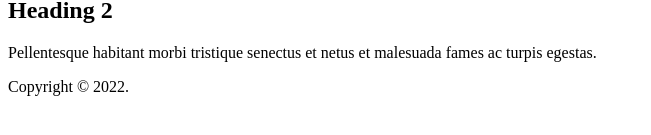
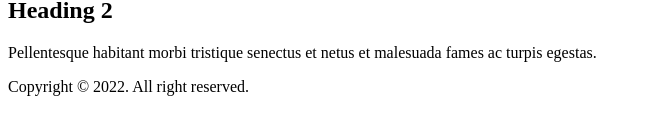
Before and after one commit to xenioushk/joint-project, a plain HTML site: page index.html in a window 1280 px wide. Shown: the part 121-256 px from the top of the page, without its empty margins (0-651 px from the left). Drawn offline with Linux system fonts and the light colour scheme.

Commit message:
update footer text. (#1)
Co-authored-by: Md Mahbub Alam Khan <md.m.khan@tuni.fi>

```diff
--- a/index.html
+++ b/index.html
@@ -14,7 +14,7 @@
     <p>Pellentesque habitant morbi tristique senectus et netus et malesuada fames ac turpis egestas.</p>
 
     <footer>
-      <p>Copyright &copy; 2022.</p>
+      <p>Copyright &copy; 2022. All right reserved.</p>
     </footer>
   </body>
 </html>
```
